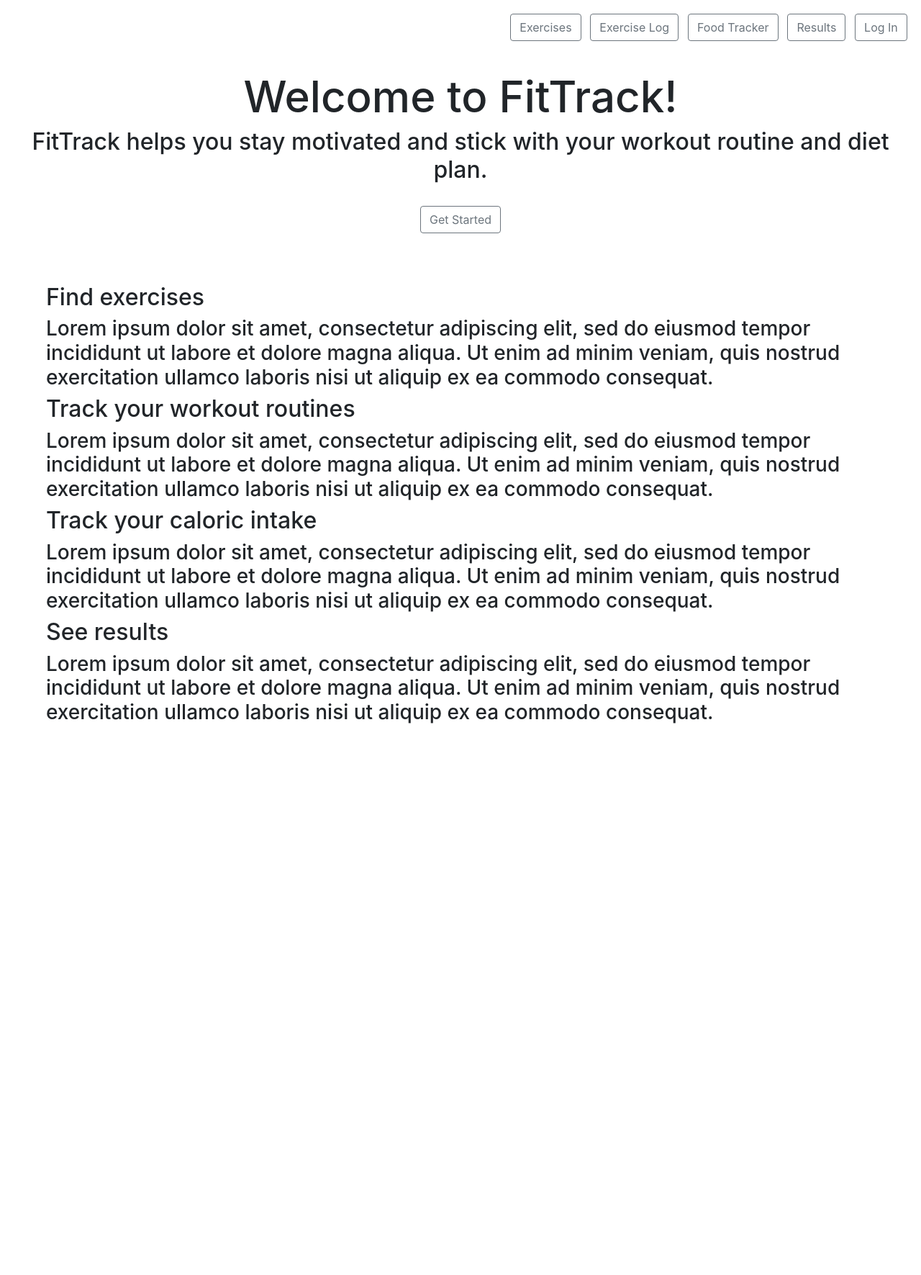
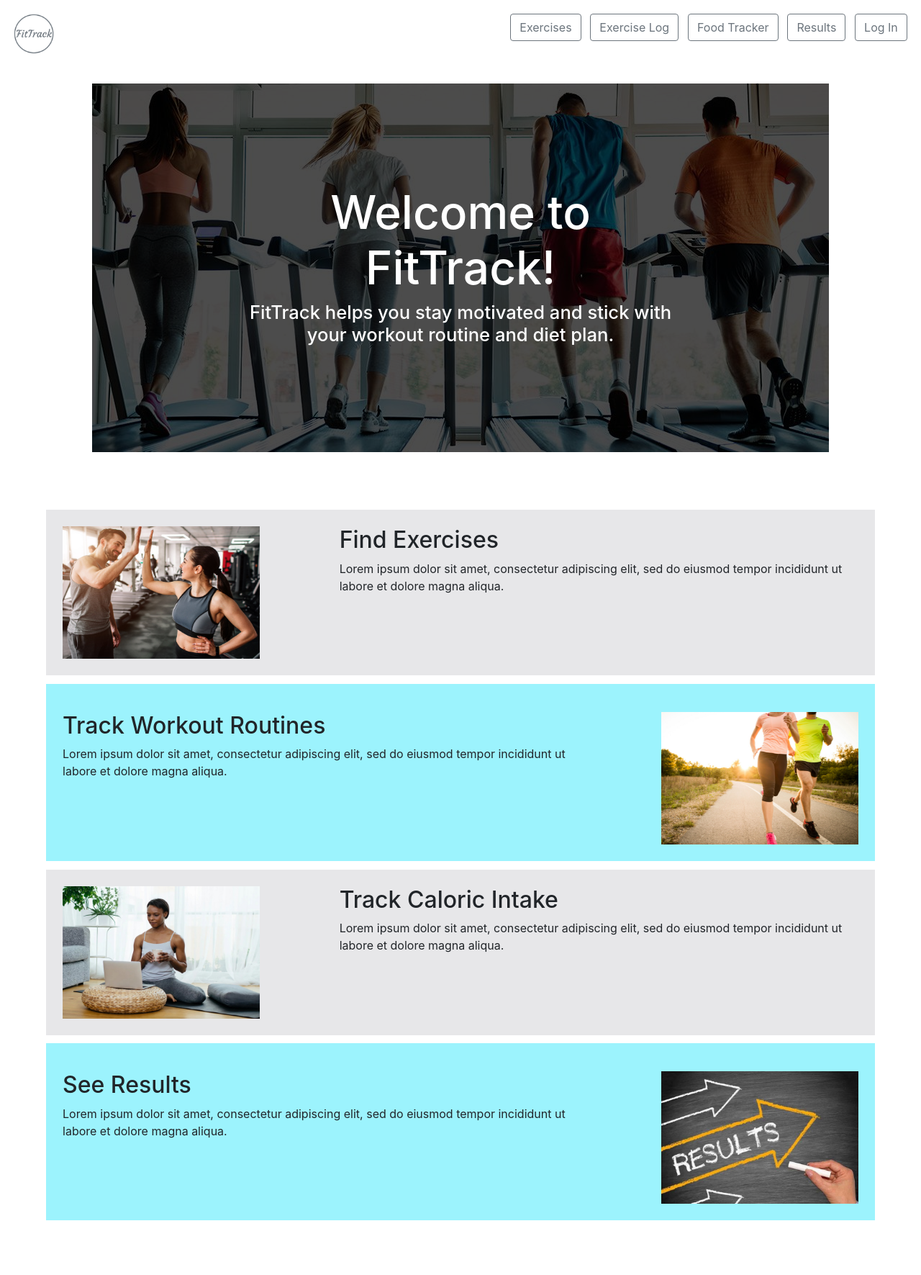
Before and after one commit to Lemetist/ActivityWatch, a Django app: page / in a window 1280 px wide. Shown: the whole page at 72% size. Before the commit the page ends 1005 px from the top, so only its background shows below. Run offline with Django 3.2, Linux system fonts and the light colour scheme; some libraries are stand-ins or nearby versions.

Commit message:
home page finished

```diff
--- a/FitTrack/urls.py
+++ b/FitTrack/urls.py
@@ -15,7 +15,6 @@ Including another URLconf
 """
 from django.contrib import admin
 from django.urls import include, path
-from django.shortcuts import redirect
 
 urlpatterns = [
     path('', include('app.urls')),
--- a/app/templates/app/base.html
+++ b/app/templates/app/base.html
@@ -9,7 +9,7 @@
     <style>
         {% block style %}{% endblock %}
     </style>
-    <meta name="viewport" content="width=device-width, initial-scale=1, shrink-to-fit=no">
+    <meta name="viewport" content="width=device-width, initial-scale=maximum-scale, shrink-to-fit=no">
 </head>
 <body>
     {% block body %}{% endblock %}
--- a/app/templates/app/home.html
+++ b/app/templates/app/home.html
@@ -1,20 +1,26 @@
 {%  extends "app/base.html" %}
+{% load static %}
 {% block style %}
     .nav{
         display: inline-block;
         width: 100%;
         padding: 1%;
     }
+    .logo{
+        margin: 0.5vw;
+    }
     .btn-outline-secondary{
         float: right;
         margin: 0.5vw;
     }
     .title{
-        font-size: 60px;
+        font-size: 5vmax;
     }
     .header{
+        position: relative;
         text-align: center;
         padding: 2vmin;
+        margin: auto;
     }
     .mid {
         width: 100%;
@@ -24,9 +30,112 @@
     .boxes{
         padding: 5%;
     }
+    .header-img{
+        filter: brightness(30%);
+        max-width: 100%;
+        height: auto;
+        display: block;
+        margin-left: auto;
+        margin-right: auto;
+    }
+    .header-text{
+        color: white;
+        position: absolute;
+        max-width: 100%;
+        top: 50%;
+        left: 50%;
+        transform: translate(-50%, -50%);
+        text-align: center;
+    }
+    .subtitle{
+        font-size: 2vmax;
+    }
+    .box1 {
+        display: inline-block;
+        background-color: #e7e7e9;
+        padding: 2%;
+        margin-bottom: 1%;
+        height: auto;
+        width: 100%;
+        max-width: 100%;
+    }
+    .box1-img{
+        display: flex;
+        float: left;
+        margin-right: 10%;
+    }
+    .box2-img{
+        display: flex;
+        float: right;
+        margin-left: 10%;
+    }
+    .box2{
+        background-color: #9cf3fd;
+        display: inline-block;
+        padding: 2%;
+        margin-bottom: 1%;
+        height: auto;
+        width: 100%;
+        max-width: 100%;
+    }
+    .box3{
+        display: inline-block;
+        background-color: #e7e7e9;
+        padding: 2%;
+        margin-bottom: 1%;
+        height: auto;
+        width: 100%;
+        max-width: 100%;
+    }
+    .box4{
+        background-color: #9cf3fd;
+        display: inline-block;
+        padding: 2%;
+        margin-bottom: 1%;
+        height: auto;
+        width: 100%;
+        max-width: 100%;
+    }
+    .logo{
+        display: block;
+        height: 56px;
+        width: auto;
+        float: left;
+    }
+    .box-img{
+        height: 184px;
+        width: 274px;
+    }
+    @media screen and (max-width: 630px){
+        .btn-outline-secondary{
+            width: 100%;
+        }
+        .logo-div {
+            display: flex;
+            justify-content: center;
+            margin-bottom: 0.5vw;
+        }
+        .box1-img{
+            float: none;
+            margin-right: 0;
+            justify-content: center;
+            margin-top: 5%;
+            margin-bottom: 5%;
+        }
+        .box2-img{
+            float: none;
+            margin-left: 0;
+            justify-content: center;
+            margin-top: 5%;
+            margin-bottom: 5%;
+        }
+    }
 {% endblock style %}
 {% block body %}
     <div class="nav">
+        <div class="logo-div">
+            <img src="{% static 'logo.png' %}" class="logo">
+        </div>
         <a href={% url 'app:login' %}>
             <Button class="btn btn-outline-secondary">Log In</Button>
         </a>
@@ -44,40 +153,48 @@
         </a>
     </div>
     <div class="header">
-        <h1 class="title">Welcome to FitTrack!</h1>
-        <h2>FitTrack helps you stay motivated and stick with your workout routine and diet plan.</h2>
-    </div>
-    <div class="mid">
-        <Button class="btn btn-outline-secondary"> Get Started </Button>
+        <img src="{% static 'fitness.jpg' %}" class="header-img">
+        <div class="header-text">
+            <h1 class="title">Welcome to FitTrack!</h1>
+            <h3 class="subtitle">FitTrack helps you stay motivated and stick with your workout routine and diet plan.</h3>
+        </div>
     </div>
     <div class="boxes">
         <div class="box1">
-            <h2>Find exercises</h2>
-            <h3>
+            <div class="box1-img">
+                <img src="{%  static 'box1img.png' %}" class="box-img">
+            </div>
+            <h2>Find Exercises</h2>
+            <p>
                 Lorem ipsum dolor sit amet, consectetur adipiscing elit, sed do eiusmod tempor incididunt ut labore et dolore magna aliqua.
-                Ut enim ad minim veniam, quis nostrud exercitation ullamco laboris nisi ut aliquip ex ea commodo consequat.
-            </h3>
+            </p>
         </div>
         <div class="box2">
-            <h2>Track your workout routines</h2>
-            <h3>
+            <p>
+                <div class="box2-img">
+                    <img src="{%  static 'box2img.png' %}" class="box-img">
+                </div>
+                <h2>Track Workout Routines</h2>
                 Lorem ipsum dolor sit amet, consectetur adipiscing elit, sed do eiusmod tempor incididunt ut labore et dolore magna aliqua.
-                Ut enim ad minim veniam, quis nostrud exercitation ullamco laboris nisi ut aliquip ex ea commodo consequat.
-            </h3>
+            </p>
         </div>
         <div class="box3">
-            <h2>Track your caloric intake</h2>
-            <h3>
+            <div class="box1-img">
+                <img src="{%  static 'box3img.png' %}" class="box-img">
+            </div>
+            <h2>Track Caloric Intake</h2>
+            <p>
                 Lorem ipsum dolor sit amet, consectetur adipiscing elit, sed do eiusmod tempor incididunt ut labore et dolore magna aliqua.
-                Ut enim ad minim veniam, quis nostrud exercitation ullamco laboris nisi ut aliquip ex ea commodo consequat.
-            </h3>
+            </p>
         </div>
         <div class="box4">
-            <h2>See results</h2>
-            <h3>
+            <p>
+                <div class="box2-img">
+                    <img src="{%  static 'box4img.png' %}" class="box-img">
+                </div>
+                <h2>See Results</h2>
                 Lorem ipsum dolor sit amet, consectetur adipiscing elit, sed do eiusmod tempor incididunt ut labore et dolore magna aliqua.
-                Ut enim ad minim veniam, quis nostrud exercitation ullamco laboris nisi ut aliquip ex ea commodo consequat.
-            </h3>
+            </p>
         </div>
     </div>
 {% endblock body %}
```
Also changed, not shown: app/static/box1img.png (added), app/static/box2img.png (added), app/static/box3img.png (added), app/static/box4img.png (added), app/static/fitness.jpg (added), app/static/logo.png (added).
